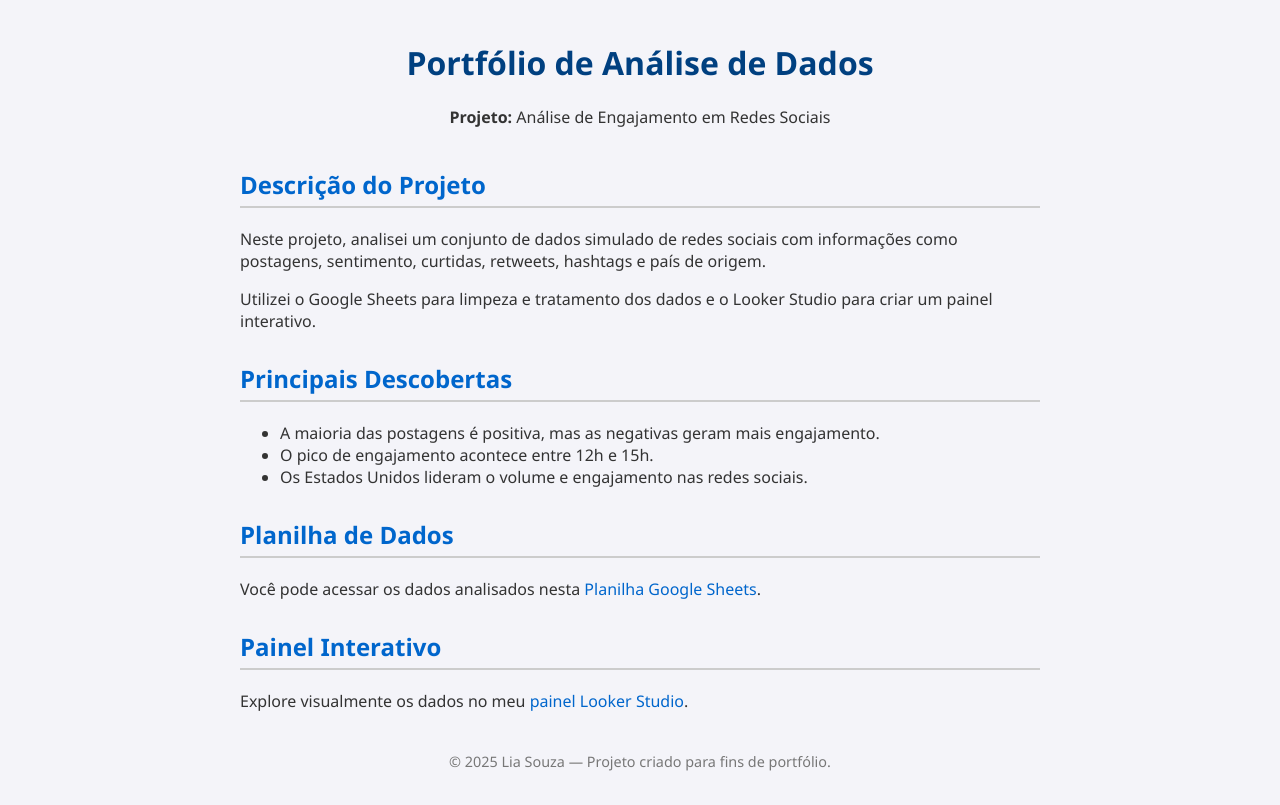
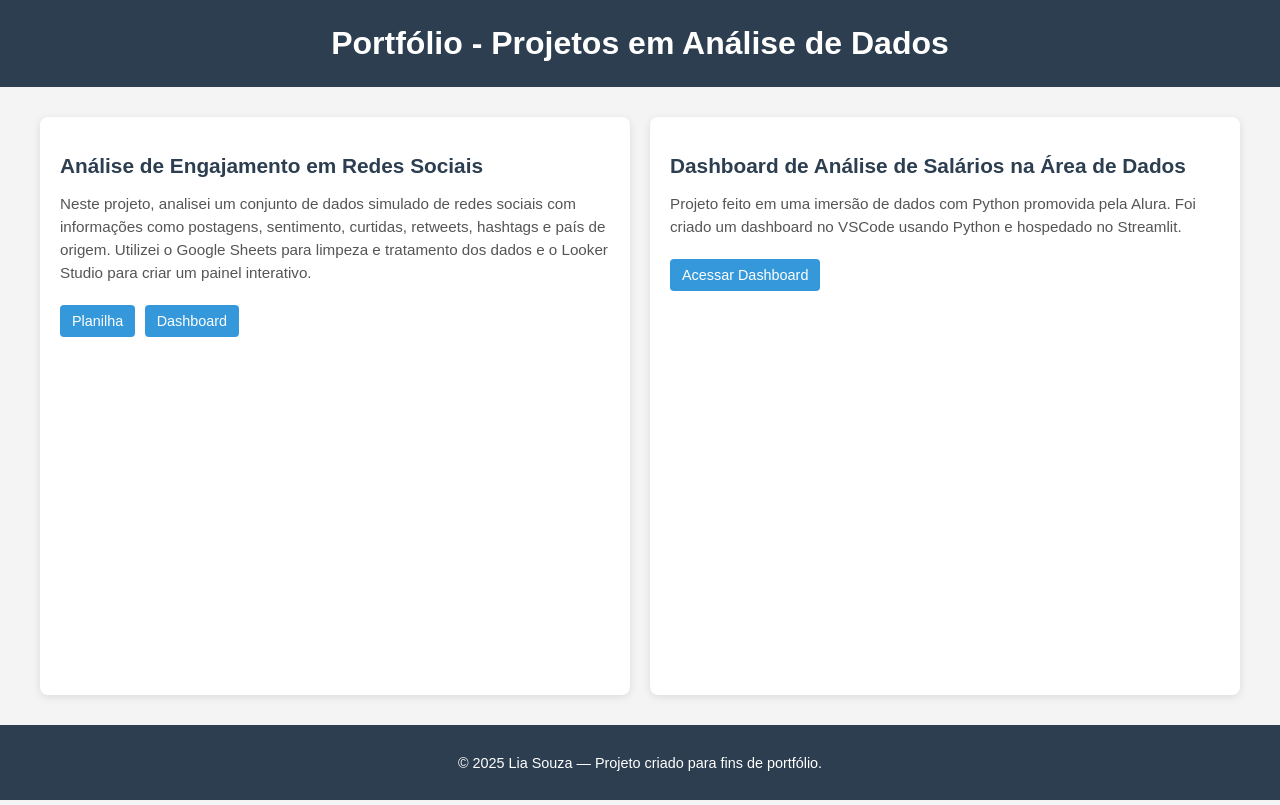
Before and after one commit to liasouzaadv/portfolio, a plain HTML site: page index.html in a window 1280 px wide. Drawn offline with Linux system fonts and the light colour scheme.

Commit message:
Update index.html

```diff
--- a/index.html
+++ b/index.html
@@ -1,93 +1,119 @@
 <!DOCTYPE html>
-<html lang="pt-br">
+<html lang="pt-BR">
 <head>
-  <meta charset="UTF-8" />
-  <meta name="viewport" content="width=device-width, initial-scale=1.0" />
-  <meta name="description" content="Portfólio de Lia Souza - Projeto de Análise de Dados em Redes Sociais" />
-  <title>Portfólio de Dados - Lia Souza</title>
+    <meta charset="UTF-8">
+    <meta name="viewport" content="width=device-width, initial-scale=1.0">
+    <title>Portfólio - Projetos em Análise de Dados</title>
     <style>
         body {
-      font-family: 'Segoe UI', Tahoma, Geneva, Verdana, sans-serif;
+            font-family: Arial, sans-serif;
+            background-color: #f4f4f4;
             margin: 0;
-      padding: 20px;
-      background-color: #f4f4f9;
-      color: #333;
-      max-width: 800px;
+            padding: 0;
+            display: flex;
+            flex-direction: column;
+            min-height: 100vh;
+        }
+        header {
+            background-color: #2c3e50;
+            color: white;
+            text-align: center;
+            padding: 25px;
+        }
+        header h1 {
+            margin: 0;
+            font-size: 2em;
+        }
+        .container {
+            flex: 1;
+            display: grid;
+            grid-template-columns: repeat(auto-fit, minmax(320px, 1fr));
+            gap: 20px;
+            padding: 30px;
+            max-width: 1200px;
             margin: auto;
         }
-
-    header {
+        .card {
+            background: white;
+            border-radius: 8px;
+            box-shadow: 0 2px 8px rgba(0,0,0,0.1);
+            padding: 20px;
+            transition: transform 0.2s ease-in-out;
+        }
+        .card:hover {
+            transform: translateY(-5px);
+        }
+        .card h2 {
+            font-size: 1.3em;
+            margin-bottom: 10px;
+            color: #2c3e50;
+        }
+        .card p {
+            font-size: 0.95em;
+            color: #555;
+            line-height: 1.5;
+        }
+        .links {
+            margin-top: 15px;
+        }
+        .links a {
+            display: inline-block;
+            margin: 5px 5px 0 0;
+            padding: 8px 12px;
+            background-color: #3498db;
+            color: white;
+            text-decoration: none;
+            border-radius: 4px;
+            font-size: 0.9em;
+        }
+        .links a:hover {
+            background-color: #217dbb;
+        }
+        footer {
+            background-color: #2c3e50;
+            color: white;
             text-align: center;
-      margin-bottom: 40px;
-    }
-
-    h1 {
-      color: #004080;
-      font-size: 2em;
-    }
-
-    h2 {
-      color: #0066cc;
-      border-bottom: 2px solid #ccc;
-      padding-bottom: 5px;
-    }
-
-    a {
-      color: #0066cc;
-      text-decoration: none;
-    }
-
-    a:hover {
-      text-decoration: underline;
-    }
-
-    section {
-      margin-bottom: 30px;
-    }
-
-    footer {
-      text-align: center;
-      margin-top: 40px;
+            padding: 15px;
             font-size: 0.9em;
-      color: #777;
         }
     </style>
 </head>
 <body>
-
     <header>
-    <h1>Portfólio de Análise de Dados</h1>
-    <p><strong>Projeto:</strong> Análise de Engajamento em Redes Sociais</p>
+        <h1>Portfólio - Projetos em Análise de Dados</h1>
     </header>
 
-  <section>
-    <h2>Descrição do Projeto</h2>
-    <p>Neste projeto, analisei um conjunto de dados simulado de redes sociais com informações como postagens, sentimento, curtidas, retweets, hashtags e país de origem.</p>
-    <p>Utilizei o Google Sheets para limpeza e tratamento dos dados e o Looker Studio para criar um painel interativo.</p>
-  </section>
+    <section class="container">
 
-  <section>
-    <h2>Principais Descobertas</h2>
-    <ul>
-      <li>A maioria das postagens é positiva, mas as negativas geram mais engajamento.</li>
-      <li>O pico de engajamento acontece entre 12h e 15h.</li>
-      <li>Os Estados Unidos lideram o volume e engajamento nas redes sociais.</li>
-    </ul>
-  </section>
+        <!-- Projeto 1 -->
+        <div class="card">
+            <h2>Análise de Engajamento em Redes Sociais</h2>
+            <p>
+                Neste projeto, analisei um conjunto de dados simulado de redes sociais com informações como postagens, sentimento, curtidas, retweets, hashtags e país de origem.
+                Utilizei o Google Sheets para limpeza e tratamento dos dados e o Looker Studio para criar um painel interativo.
+            </p>
+            <div class="links">
+                <a href="https://docs.google.com/spreadsheets/d/1Hl_HDrnCr_5qbA-PlBuUvvHR0f1Om28DcHqOSJoK4zc/edit?usp=sharing" target="_blank">Planilha</a>
+                <a href="https://lookerstudio.google.com/reporting/22e88c0c-e40a-4b46-9b05-ff2a40f275f7" target="_blank">Dashboard</a>
+            </div>
+        </div>
 
-  <section>
-    <h2>Planilha de Dados</h2>
-    <p>Você pode acessar os dados analisados nesta <a href="https://docs.google.com/spreadsheets/d/1Hl_HDrnCr_5qbA-PlBuUvvHR0f1Om28DcHqOSJoK4zc/edit?usp=sharing" target="_blank">Planilha Google Sheets</a>.</p>
-  </section>
+        <!-- Projeto 2 -->
+        <div class="card">
+            <h2>Dashboard de Análise de Salários na Área de Dados</h2>
+            <p>
+                Projeto feito em uma imersão de dados com Python promovida pela Alura.
+                Foi criado um dashboard no VSCode usando Python e hospedado no Streamlit.
+            </p>
+            <div class="links">
+                <a href="https://imersao-dados-alura-2025-lia-souza.streamlit.app/" target="_blank">Acessar Dashboard</a>
+            </div>
+        </div>
 
-  <section>
-    <h2>Painel Interativo</h2>
-    <p>Explore visualmente os dados no meu <a href="https://lookerstudio.google.com/reporting/22e88c0c-e40a-4b46-9b05-ff2a40f275f7" target="_blank">painel Looker Studio</a>.</p>
     </section>
 
     <footer>
         <p>© 2025 Lia Souza — Projeto criado para fins de portfólio.</p>
     </footer>
-
 </body>
 </html>
```
Lines whose indentation alone changed are shown as unchanged.
